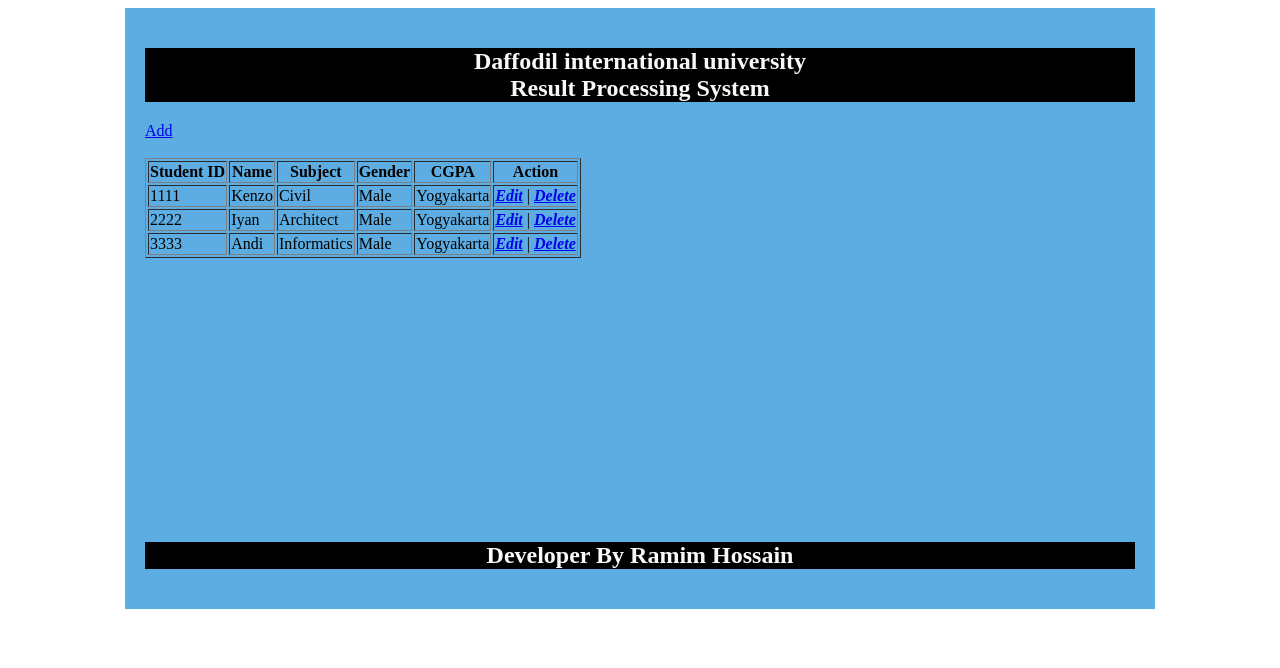
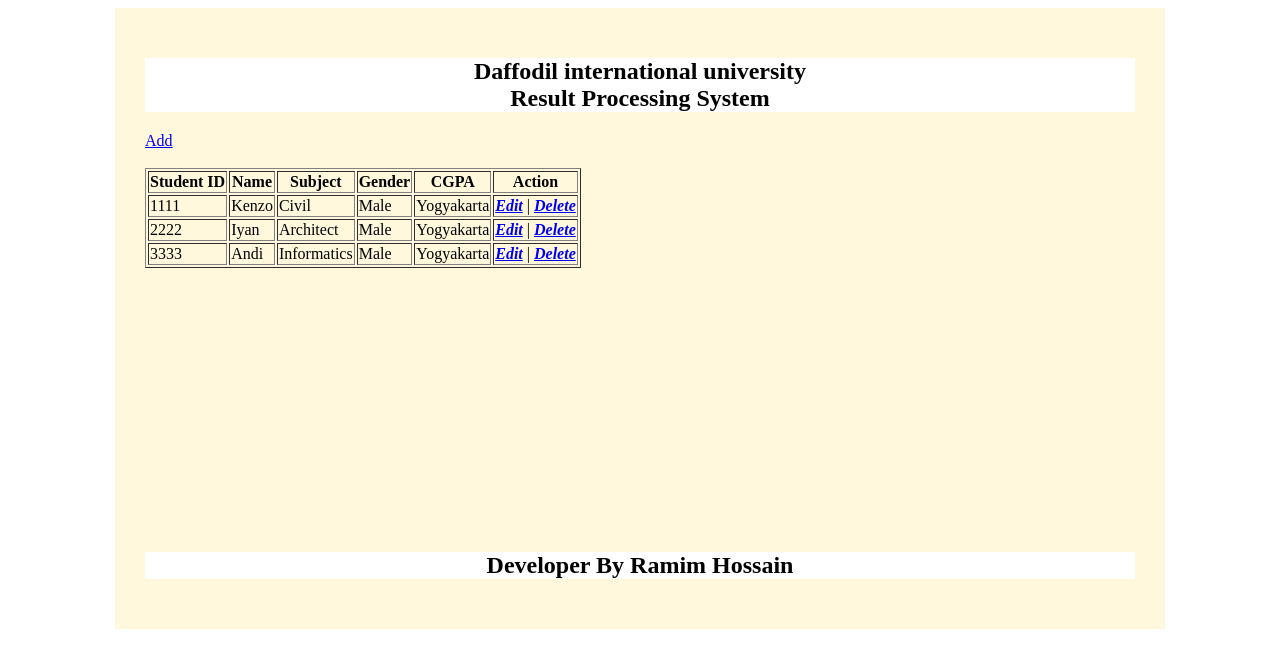
Before and after one commit to ramimhossain12/Result-Processing-System, a PHP site: page /index.php in a window 1280 px wide. Shown: the top 668 px of the page. Run offline with PHP 8.4, Linux system fonts and the light colour scheme; data comes from the database, SQL or seed files in the repository.

Commit message:
ALL code updaed

```diff
--- a/Admin Data/add.php
+++ b/Admin Data/add.php
@@ -61,7 +61,7 @@
     trigger_error('Wrong SQL Command: ' . $sql . ' Error: ' . $conn->error, E_USER_ERROR);
   }
   else
-  { // Jika berhasil alihkan ke halaman tampil.php
+  {
     echo "<script>alert('Add Success!')</script>";
   	echo "<meta http-equiv=refresh content=\"0; url=index.php\">";
   }
--- a/Admin Data/index.php
+++ b/Admin Data/index.php
@@ -1,6 +1,6 @@
 <?php
 
-$fonts = "arial";
+$fonts = "Stencil";
 
  ?>
 <!DOCTYPE html>
@@ -9,8 +9,8 @@
 	<title>Online Result System</title>
 	<style>
 
-       .phpcoding{width: 990px;margin: 0 auto ; background: #5DADE2   ;padding:20px;}
-       .header,.footer{background: #000000 ;color:#F7F9F9  ;text-align: center; }
+       .phpcoding{width: 990px;margin: 0 auto ; background: #FFF8DC   ;padding:30px;}
+       .header,.footer{background: 	#FFFFFF ;color:#000000  ;text-align: center; }
          .maincontent{min-height: 400px }
 
 	</style>
--- a/Student Data/process.php
+++ b/Student Data/process.php
@@ -10,7 +10,7 @@
 	<title>PHP Syntax</title>
 	<style>
 
-       .phpcoding{width: 990px;margin: 0 auto ; background: #9FBBE7   ;padding:20px;}
+       .phpcoding{width: 990px;margin: 0 auto ; background: #3498DB   ;padding:20px;}
         .header,.footer{background: #000000;color:#fff;text-align: center; }
          .maincontent{min-height: 400px }
 
@@ -64,7 +64,7 @@
 
 
 <SECTION class="footer">
-		<p>@copy; 2020 Result Processing System</p>
+		<p>2020 Result Processing System</p>
     <h2>Developer By Ramim Hossain</h2>
 	</SECTION>
 
```
Also changed, not shown: Student Data/index.php (+13 -5 lines), Student Data/ee.png (added).
